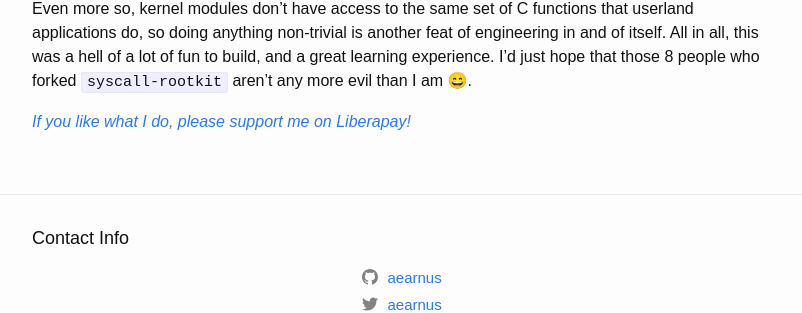
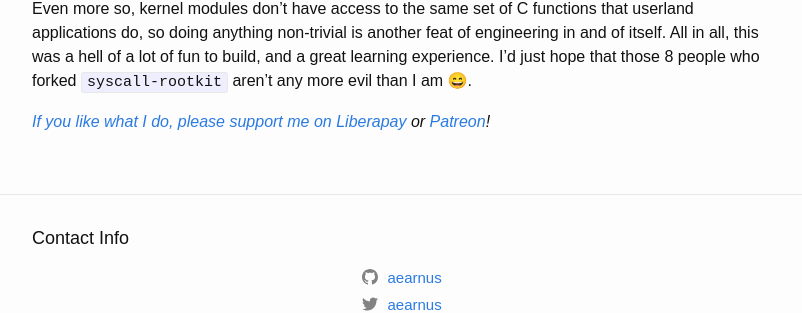
Before and after one commit to DataKinds/datakinds.github.io, a Jekyll site: the page built from _posts/2018-06-21-writing-a-rootkit.md, in a window 1280 px wide and 900 px high, scrolled down 5092 px. Shown: the part 473-786 px from the top of the window, without its empty margins (238-1040 px from the left). Built offline with Jekyll 4.4.1, drawn with Linux system fonts in a browser that asks for light colours.

Commit message:
donate links!

```diff
--- a/_posts/2018-06-21-writing-a-rootkit.md
+++ b/_posts/2018-06-21-writing-a-rootkit.md
@@ -105,4 +105,4 @@ Final Words
 If I had one takeaway from this whole process, it's that full control doesn't come easily. Building and installing this module requires superuser access for two separate commands, and for many Linux users, that's too important to take with a grain of salt. Figuring out a way to place that on a computer without them knowing would require a real feat of social engineering (or a real bad privilege escalation exploit). Even more so, kernel modules don't have access to the same set of C functions that userland applications do, so doing anything non-trivial is another feat of engineering in and of itself. All in all, this was a hell of a lot of fun to build, and a great learning experience. I'd just hope that those 8 people who forked `syscall-rootkit` aren't any more evil than I am 😄.
 
 
-_[If you like what I do, please support me on Liberapay!](https://liberapay.com/Aearnus)_
+_[If you like what I do, please support me on Liberapay](https://liberapay.com/Aearnus) or [Patreon](https://www.patreon.com/aearnus)!_
```
